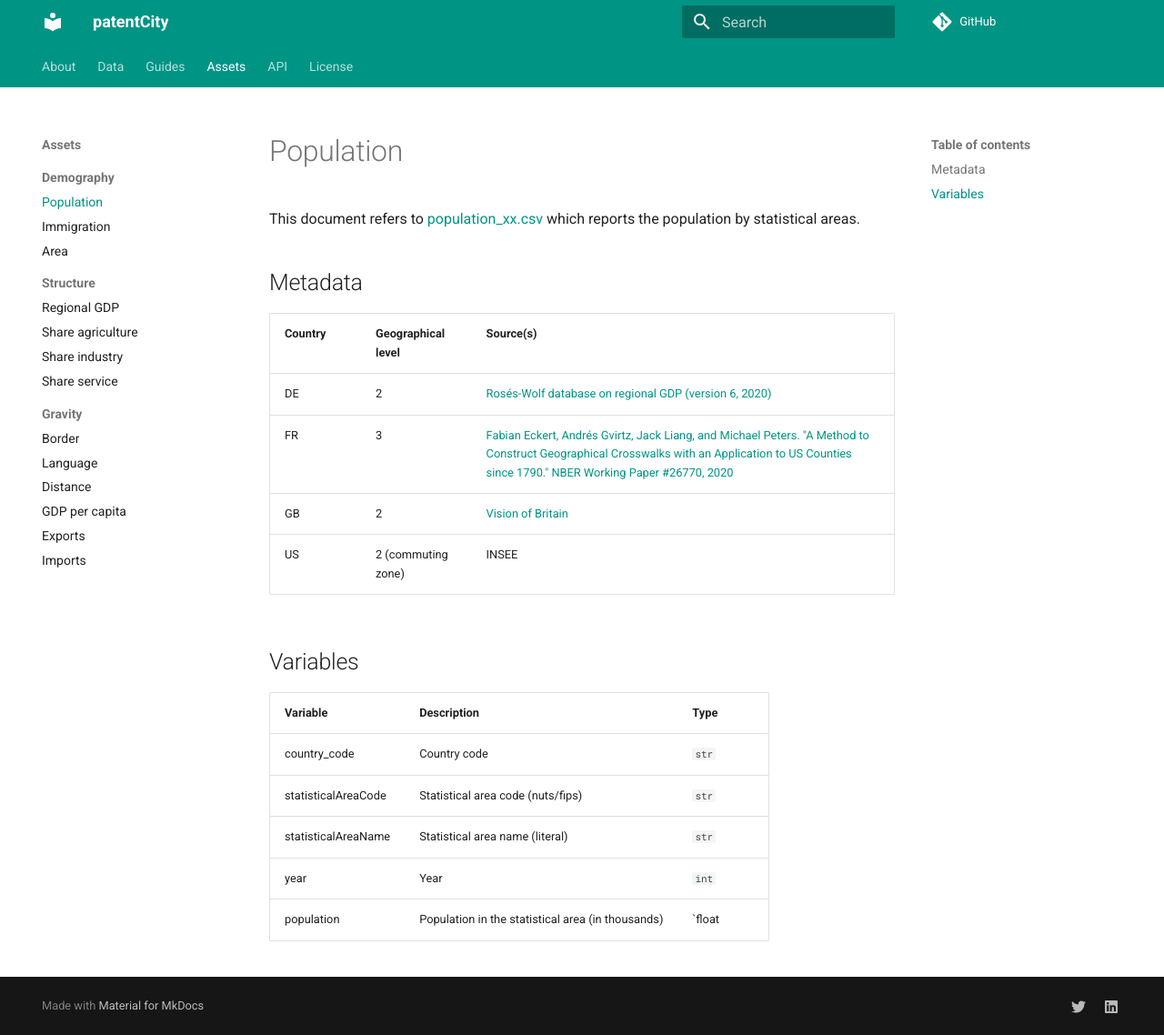
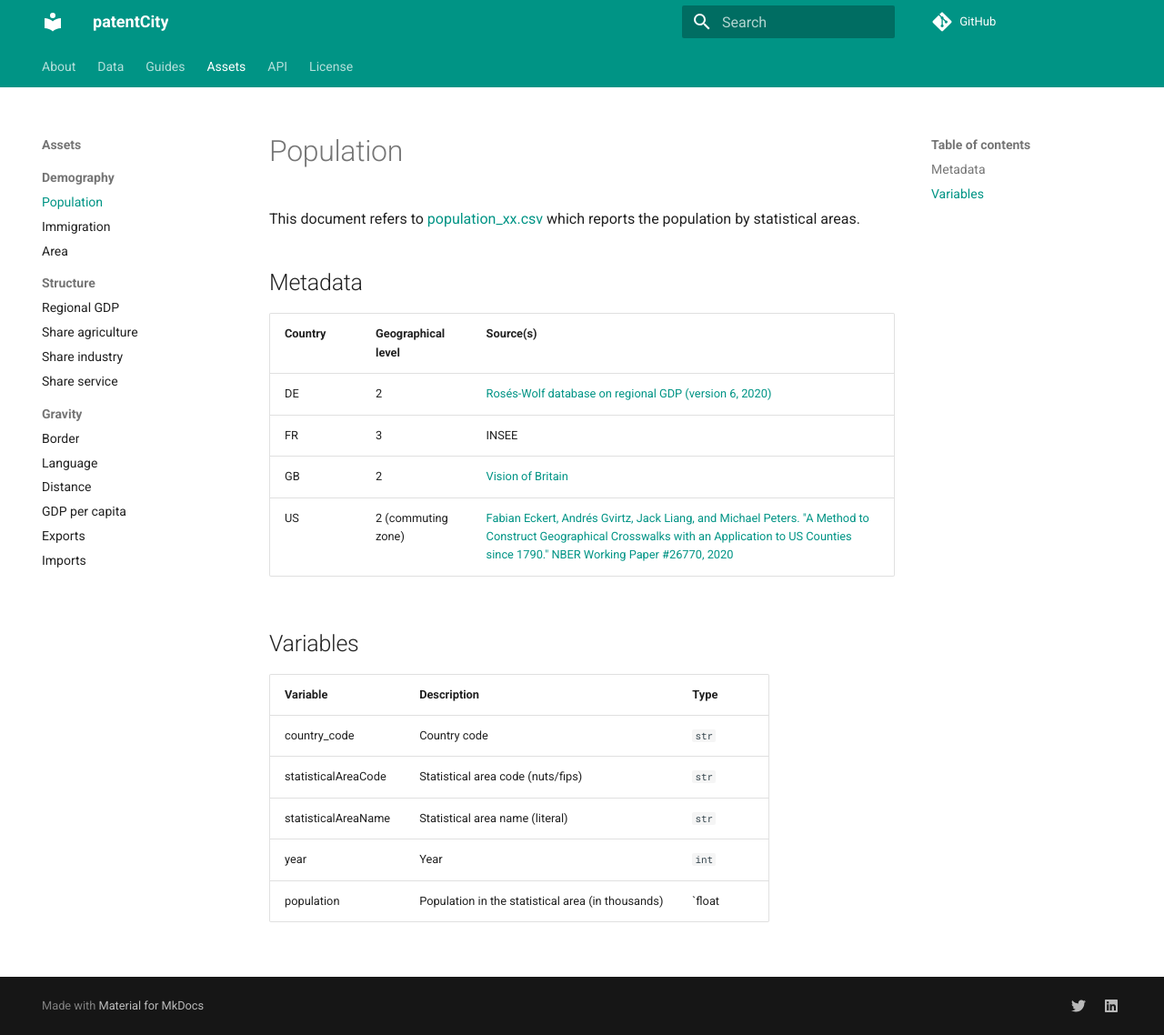
Before and after one commit to cverluise/patentcity, an MkDocs documentation site: the page built from docs/ASSETS_POPULATION.md, in a window 1280 px wide and 1138 px high. Shown: the whole window at 91% size. Built offline with MkDocs 1.6.1 and Material for MkDocs 9.7.7, drawn with Linux system fonts in a browser that asks for light colours; comment, search, counter and statistics services are not loaded.

Commit message:
:pencil: fixing sources errors

```diff
--- a/docs/ASSETS_POPULATION.md
+++ b/docs/ASSETS_POPULATION.md
@@ -7,9 +7,9 @@ This document refers to [population_xx.csv](https://github.com/cverluise/patentc
 Country |Geographical level |Source(s)
 ---|---|---
 DE  |2       | [Rosés-Wolf database on regional GDP (version 6, 2020)](https://www.wiwi.hu-berlin.de/de/professuren/vwl/wg/roses-wolf-database-on-regional-gdp)
-FR  |3       | [Fabian Eckert, Andrés Gvirtz, Jack Liang, and Michael Peters. "A Method to Construct Geographical Crosswalks with an Application to US Counties since 1790." NBER Working Paper #26770, 2020](http://fpeckert.me/eglp/)
+FR  |3       | INSEE
 GB  |2       | [Vision of Britain](https://www.visionofbritain.org.uk/)
-US  |2 (commuting zone) | INSEE
+US  |2 (commuting zone) | [Fabian Eckert, Andrés Gvirtz, Jack Liang, and Michael Peters. "A Method to Construct Geographical Crosswalks with an Application to US Counties since 1790." NBER Working Paper #26770, 2020](http://fpeckert.me/eglp/)
 
 ## Variables
 
```
